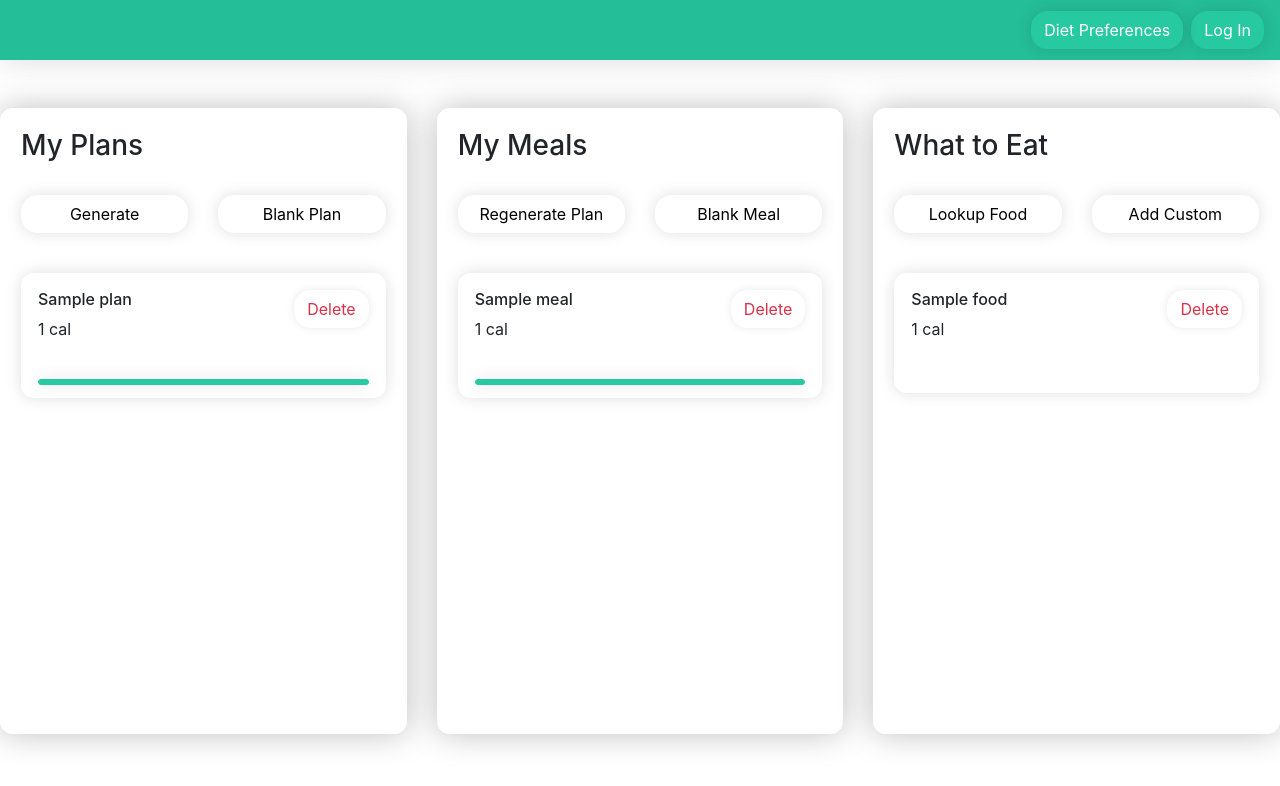
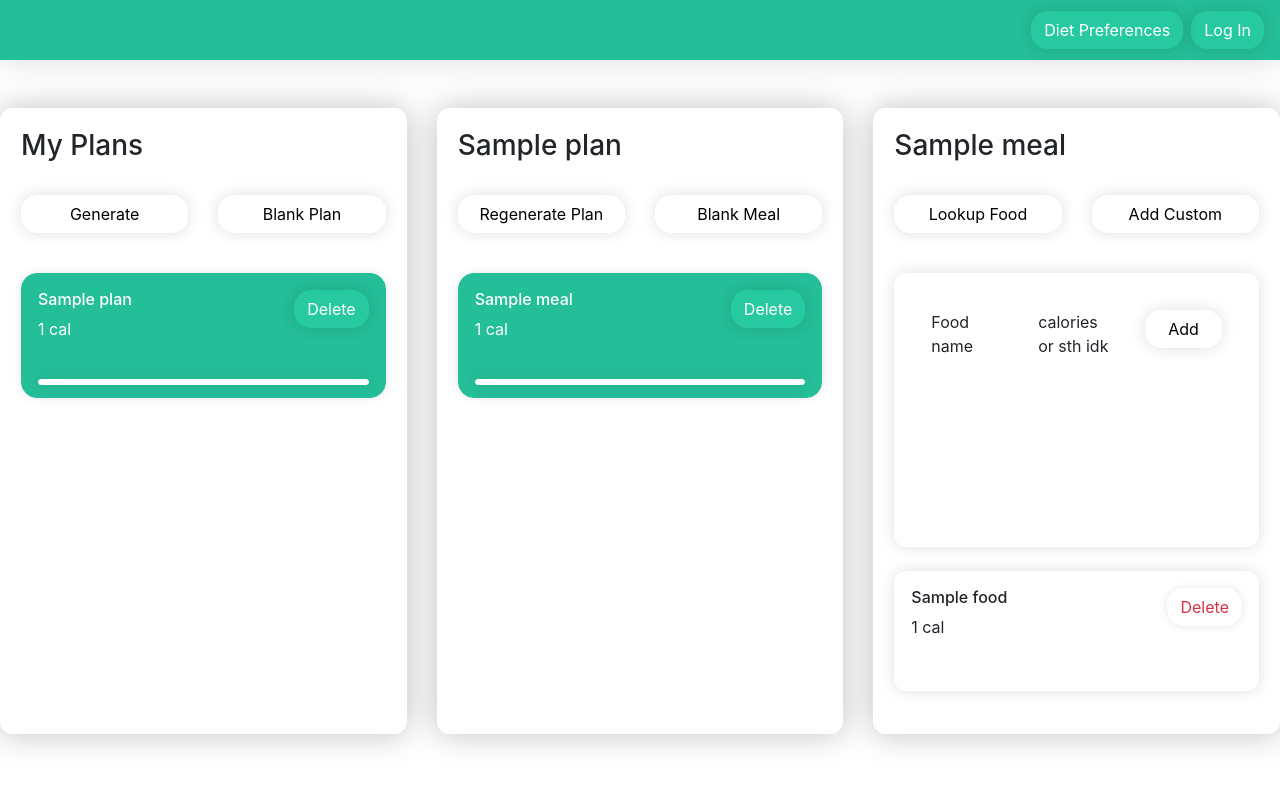
Before and after one commit to edwardpassagi/nutrition-app, a Flask app: a page that uses templates/home.html in a window 1280 px wide. Shown: the top 786 px of the page. Run offline with Flask 2, Linux system fonts and the light colour scheme; tables that the repository leaves empty hold one stand-in row (values such as "Sample post"); some libraries are stand-ins or nearby versions.

Commit message:
added lookup button and changed the style of the input addons (#22)
* added lookup button and changed the style of the input addons

* Added the lookup results and the selection for the panels

```diff
--- a/static/styles/home.css
+++ b/static/styles/home.css
@@ -1,6 +1,7 @@
 :root{
   --l-red: #f33e56;
   --red: #d63248;
+  --vvl-green: #e3fff6;
   --vl-green: #2bddb1;
   --l-green: #27c9a1;
   --green: #24be98;
@@ -9,15 +10,21 @@
   --b-radius: 12px;
   --btn-radius: 16px;
   --nav-height: 60px;
+  --shadow-near: 0 0 8px rgba(0,0,0,0.10);
 }
-.inside-padding{
+.inside-padding {
     padding: 20px;
 }
-::-webkit-scrollbar {
+.form-control {
+    -webkit-border-radius: var(--btn-radius);
+       -moz-border-radius: var(--btn-radius);
+            border-radius: var(--btn-radius);
+}
+::-webkit-scrollbar{
     width: 0px;
     background: transparent; /* make scrollbar transparent */
 }
-.form-control:focus {
+.form-control:focus{
     box-shadow: none !important;
 }
 .navbar{
@@ -38,6 +45,13 @@
   outline: none;
   padding: 16px;
   border-radius: var(--b-radius);
+}
+.panel-item-selected{
+    border-radius: 16px;
+    border-color: var(--green);
+    background-color: var(--green);
+    color: white;
+    box-shadow: var(--shadow-near);
 }
 .panel-small{
   min-height: 5vh;
@@ -70,6 +84,12 @@
   -webkit-transition: none;
   transition: none;
   display: none;
+}
+.prepend{
+    border-radius: var(--btn-radius);
+    border-color: var(--vvl-green);
+    background-color: white;
+    box-shadow: var(--shadow-near);
 }
 
 /* The Primary Button Attributes */
@@ -117,7 +137,7 @@
 
 /* The danger button attributes */
 .btn-danger{
-    box-shadow: 0 0 8px rgba(0,0,0,0.085);
+    box-shadow: var(--shadow-near);
     border-radius: var(--btn-radius);
     background-color: white;
     border-color: white; /*set the color you want here*/
@@ -137,3 +157,26 @@
     color: white;
     box-shadow: 0 0 0px 6px rgba(240, 96, 96, 0.25) !important;
 }
+
+/* The danger button attributes */
+.btn-warning{
+    box-shadow: 0 0 16px rgba(0,0,0,0.125);
+    border-radius: var(--btn-radius);
+    background-color: var(--l-green);
+    border-color: var(--l-green); /*set the color you want here*/
+    color: white;
+}
+.btn-warning:hover{
+    border-radius: var(--btn-radius);
+    background-color: var(--l-red);
+    border-color: var(--l-red); /*set the color you want here*/
+    color: white !important;
+}
+.btn-warning:active,
+.btn-warning:focus{
+    border-radius: var(--btn-radius);
+    background-color: var(--l-red) !important;
+    border-color: var(--l-red) !important; /*set the color you want here*/
+    color: white !important;
+    box-shadow: 0 0 0px 6px rgba(96, 240, 185, 0.25) !important;
+}
--- a/templates/home.html
+++ b/templates/home.html
@@ -42,17 +42,18 @@
                         <!-- The collapsible container that holds the generate form -->
                         <div class="collapse" id="genCollapse">
                             <div class="card card-body panel-item" style="min-height:7.5vh;">
-                                <p>Plan Preferences</p>
+                                <h6>Plan Preferences</h6>
+                                <br>
                                 <form method="post" action="/plan/generate">
                                     <div class="form-group input-group">
                                         <div class="input-group-prepend">
-                                            <span class="input-group-text" id="basic-addon1">Plan Name</span>
+                                            <span class="input-group-text prepend" id="basic-addon1">Plan Name</span>
                                         </div>
                                         <input class="form-control" name="planName" value="" type="text" autocomplete="off" required>
                                     </div>
                                     <div class="form-group input-group">
                                         <div class="input-group-prepend">
-                                            <span class="input-group-text" id="basic-addon1">Number of Meals</span>
+                                            <span class="input-group-text prepend" id="basic-addon1">Number of Meals</span>
                                         </div>
                                         <input class="form-control" name="planNumMeals" value="" type="number" placeholder = "3 meals" autocomplete="off" required>
                                     </div>
@@ -65,12 +66,13 @@
                         <!-- The collapsible container that holds the blank plan form -->
                         <div class="collapse" id="blankPlanCollapse">
                             <div class="card card-body panel-item" style="min-height:7.5vh;">
-                                <p>Plan Preferences</p>
+                                <h6>Plan Preferences</h6>
+                                <br>
     <!-- TODO: change the action -->
                                 <form method="post" action="/plan/create">
                                     <div class="form-group input-group">
                                         <div class="input-group-prepend">
-                                            <span class="input-group-text" id="basic-addon1">Plan Name</span>
+                                            <span class="input-group-text prepend" id="basic-addon1">Plan Name</span>
                                         </div>
                                         <input class="form-control" name="planName" value="" type="text" autocomplete="off" required>
                                     </div>
@@ -85,7 +87,11 @@
                     {% for plan in plans %}
                         <tr>
                             <!-- All plan containers -->
+                            {% if plan['plan_id'] == planID %}
+                            <div class="card panel-item panel-item-selected">
+                            {% else %}
                             <div class="card panel-item">
+                            {% endif %}
                                 <div class="card-body" style="padding:0px">
                                     <div class="row" style="min-height: 100%;">
                                         <div class="col"
@@ -95,10 +101,18 @@
                                             <a href="/details/planid:{{plan['plan_id']}}" class="stretched-link"></a>
                                         </div>
                                         <div class="col-1">
+                                            {% if plan['plan_id'] == planID %}
+                                            <td><a href="/plan/delete/{{plan['plan_id']}}" class="btn btn-warning float-right">Delete</a></td>
+                                            {% else %}
                                             <td><a href="/plan/delete/{{plan['plan_id']}}" class="btn btn-danger float-right">Delete</a></td>
+                                            {% endif %}
                                         </div>
                                     </div>
+                                    {% if plan['plan_id'] == planID %}
+                                    <a class="btn panel-btn btn-primary" style="background-color: white; border-color: white;"></a>
+                                    {% else %}
                                     <a class="btn panel-btn btn-primary"></a>
+                                    {% endif %}
                                 </div>
                             </div>
                             <br>
@@ -111,9 +125,9 @@
             <div class="col-4">
                 <div class="card panel">
                     <div class="inside-padding">
-                        <h3>My Meals</h3>
+                        {% if planID %}
+                        <h3>{{planName}}</h3>
                         <br>
-                        {% if planID %}
                         <div class="row">
                             <div class="col">
                                 <button class="btn btn-secondary btn-block" id="reGenButton">Regenerate Plan</button>
@@ -128,16 +142,17 @@
                         <!-- The regenerate collapse form -->
                         <div class="collapse" id="reGenCollapse">
                             <div class="card card-body panel-item" style="min-height:7.5vh;">
-                                <p>Plan Preferences</p>
+                                <h6>Plan Preferences</h6>
+                                <br>
     <!-- TODO: change the action -->
                                 <form method="post" action="/plan/regenerate">
                                     <div class="form-group input-group">
                                         <div class="input-group-prepend">
-                                            <span class="input-group-text" id="basic-addon1">Number of Meals</span>
+                                            <span class="input-group-text prepend" id="basic-addon1">Number of Meals</span>
                                         </div>
                                         <input class="form-control" name="planNumMeals" value="" type="number" placeholder = "3 meals" autocomplete="off" required>
-                                        <input type="hidden" name="planID" value="{{planID}}">
                                     </div>
+                                    <input type="hidden" name="planID" value="{{planID}}">
                                     <input class="form-control btn btn-primary" type="submit" value="Regenerate Plan">
                                 </form>
                             </div>
@@ -147,18 +162,19 @@
                         <!-- the Blank meal collapse form -->
                         <div class="collapse" id="blankMealCollapse">
                             <div class="card card-body panel-item" style="min-height:7.5vh;">
-                                <p>Meal Preferences</p>
+                                <h6>Meal Preferences</h6>
+                                <br>
     <!-- TODO: change the action -->
     <!-- TODO: The submit should add a meal with the provided name -->
     <!-- DON'T FORGET! the meal must be attached to the current plan (somehow?) -->
                                 <form method="post" action="/meal/create">
                                     <div class="form-group input-group">
                                         <div class="input-group-prepend">
-                                            <span class="input-group-text" id="basic-addon1">Meal Name</span>
+                                            <span class="input-group-text prepend" id="basic-addon1">Meal Name</span>
                                         </div>
                                         <input class="form-control" name="mealName" value="" type="text" autocomplete="off" required>
-                                        <input type="hidden" name="planID" value="{{planID}}">
                                     </div>
+                                    <input type="hidden" name="planID" value="{{planID}}">
                                     <input class="form-control btn btn-primary" type="submit" value="Add Meal">
                                 </form>
                             </div>
@@ -167,7 +183,11 @@
 
                         <!-- The for loop containing all meals -->
                     {% for meal in meals %}
+                        {% if meal['meal_id'] == mealID %}
+                        <div class="card panel-item panel-item-selected">
+                        {% else %}
                         <div class="card panel-item">
+                        {% endif %}
                             <div class="card-body" style="padding:0px">
                                 <div class="row" style="min-height: 100%;">
                                     <div class="col"
@@ -177,10 +197,18 @@
                                         <a href="/details/planid:{{planID}}/mealid:{{meal['meal_id']}}" class="stretched-link"></a>
                                     </div>
                                     <div class="col-1">
+                                        {% if meal['meal_id'] == mealID %}
+                                        <td><a href="/remove/planid:{{planID}}/mealid:{{meal['meal_id']}}" class="btn btn-warning float-right">Delete</a></td>
+                                        {% else %}
                                         <td><a href="/remove/planid:{{planID}}/mealid:{{meal['meal_id']}}" class="btn btn-danger float-right">Delete</a></td>
+                                        {% endif %}
                                     </div>
                                 </div>
+                                {% if meal['meal_id'] == mealID %}
+                                <a class="btn panel-btn btn-primary" style="background-color: white; border-color: white;"></a>
+                                {% else %}
                                 <a class="btn panel-btn btn-primary"></a>
+                                {% endif %}
                             </div>
                         </div>
                         <br>
@@ -193,9 +221,9 @@
             <div class="col-4">
                 <div class="card panel">
                     <div class="inside-padding">
-                        <h3>What to Eat</h3>
+                        {% if mealID %}
+                        <h3>{{mealName}}</h3>
                         <br>
-                        {% if mealID %}
                         <div class="row">
                             <div class="col">
                                 <button class="btn btn-secondary btn-block" id="lookupButton">Lookup Food</button>
@@ -206,34 +234,69 @@
                         </div>
                     </div>
 
-                    <div class="container-scroll inside-padding" id="foodScroll">
+                    <div class="container-scroll inside-padding" id="addFoodScroll">
                         <!-- This collapsible holds the add food form -->
                         <div class="collapse" id="addFoodCollapse">
                             <div class="card card-body panel-item" style="min-height:7.5vh;">
-                                <p>Food Preferences</p>
+                                <h6>Food Preferences</h6>
+                                <br>
     <!-- TODO: change the action -->
     <!-- TODO: The submit should add a food with the provided name -->
     <!-- DON'T FORGET! the food must be attached to the current meal (somehow?) -->
                                 <form method="post" action="/food/create">
                                     <div class="form-group input-group">
                                         <div class="input-group-prepend">
-                                            <span class="input-group-text" id="basic-addon1">Food Name</span>
+                                            <span class="input-group-text prepend" id="basic-addon1">Food Name</span>
                                         </div>
                                         <input class="form-control" name="foodName" value="" type="text" autocomplete="off" required>
                                     </div>
                                     <div class="form-group input-group">
                                         <div class="input-group-prepend">
-                                            <span class="input-group-text" id="basic-addon1">Calories</span>
+                                            <span class="input-group-text prepend" id="basic-addon1">Calories</span>
                                         </div>
                                         <input class="form-control" name="foodCalories" value="" type="number" autocomplete="off" required>
-                                        <input type="hidden" name="planID" value="{{planID}}">
-                                        <input type="hidden" name="mealID" value="{{mealID}}">
                                     </div>
+                                    <input type="hidden" name="planID" value="{{planID}}">
+                                    <input type="hidden" name="mealID" value="{{mealID}}">
                                     <input class="form-control btn btn-primary" type="submit" value="Add Custom Food">
                                 </form>
                             </div>
                             <br>
                         </div>
+
+                        <div class="collapse" id="lookupCollapse">
+                            <div class="card card-body panel-item" style="min-height:7.5vh;">
+    <!-- TODO: change the action -->
+    <!-- TODO: The submit should add a food with the provided name -->
+    <!-- DON'T FORGET! the food must be attached to the current meal (somehow?) -->
+                                <form method="post" action="/TODO:">
+                                    <div class="input-group">
+                                        <input class="form-control" name="foodName" value="" type="text" autocomplete="off" aria-describedby="lookupButtonSeach" required>
+                                        <div class="input-group-append">
+                                            <input class="form-control btn btn-primary" id="lookupButtonSeach" type="submit" value="Search">
+                                        </div>
+                                    </div>
+                                </form>
+                            </div>
+                            <br>
+                        </div>
+
+                        <div class="card panel-item">
+                            <div class="card-body container-scroll" style="height: 30vh;">
+                                <div class="row">
+                                    <div class="col">
+                                        <p>Food name</p>
+                                    </div>
+                                    <div class="col">
+                                        <p>calories or sth idk</p>
+                                    </div>
+                                    <div class="col">
+                                        <button class="btn btn-secondary btn-block" id="genButton">Add</button>
+                                    </div>
+                                </div>
+                            </div>
+                        </div>
+                        <br>
 
                         {% for food in foods %}
                         <tr>
@@ -289,9 +352,16 @@
                 $('#blankMealCollapse').collapse('hide');
             })
             $('#addFoodButton').click(function(){
-                var element = $('#foodScroll');
+                var element = $('#addFoodScroll');
                 element.scrollTop(0,0);
                 $('#addFoodCollapse').collapse('toggle');
+                $('#lookupCollapse').collapse('hide');
+            })
+            $('#lookupButton').click(function(){
+                var element = $('#addFoodScroll');
+                element.scrollTop(0,0);
+                $('#lookupCollapse').collapse('toggle');
+                $('#addFoodCollapse').collapse('hide');
             })
         });
     </script>
```
Also changed, not shown: nutrition.py (+5 -2 lines).
